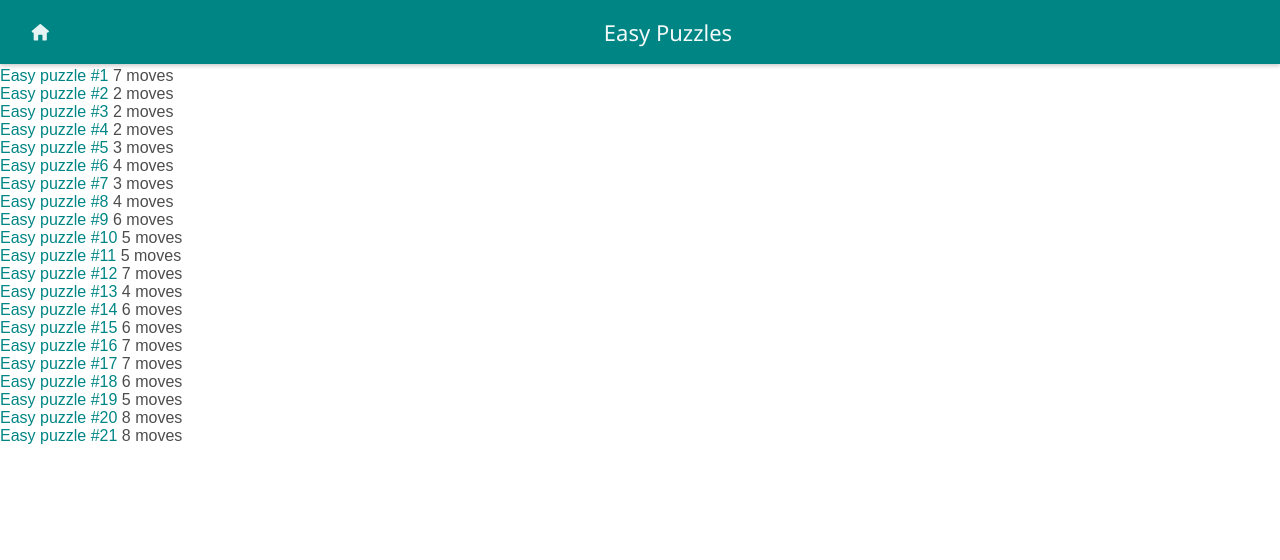
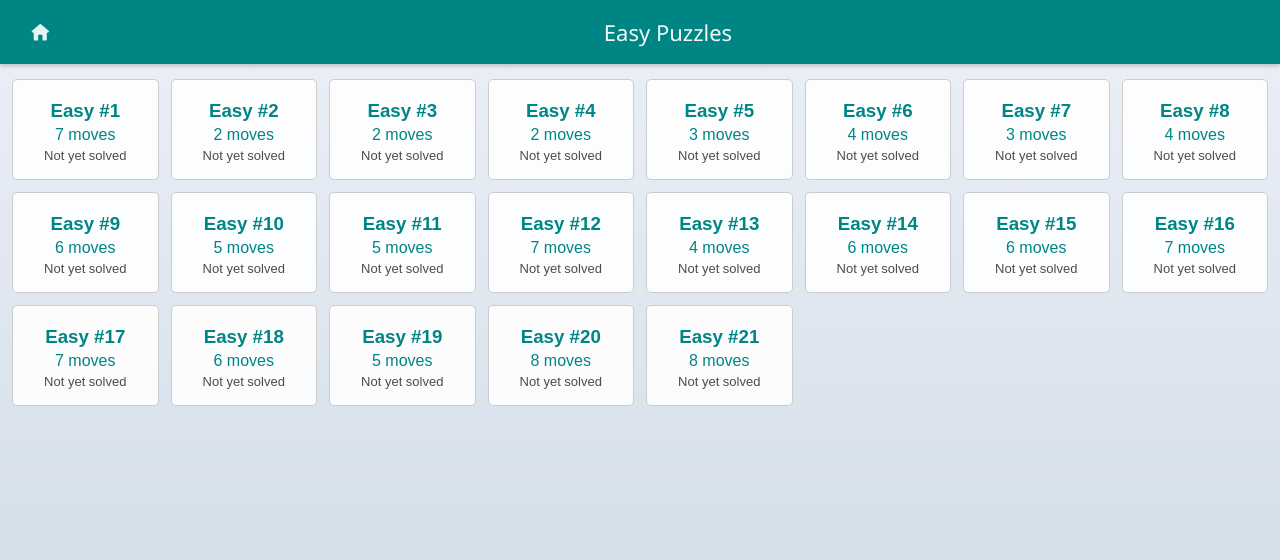
Before and after one commit to peterolson/Make-The-Cows-Come-Home, a SvelteKit app: page /easy in a window 1280 px wide. Shown: the top 560 px of the page. Built offline with nearby package versions, Linux system fonts and the light colour scheme.

Commit message:
layout niceties

```diff
--- a/src/lib/puzzle/Puzzle.svelte
+++ b/src/lib/puzzle/Puzzle.svelte
@@ -311,7 +311,7 @@
 
 <style>
 	.cell {
-		background-color: #eee;
+		background-color: #fafafa;
 		position: absolute;
 		transition: background-color 0.5s;
 	}
--- a/src/lib/puzzle/PuzzleListNames.ts
+++ b/src/lib/puzzle/PuzzleListNames.ts
@@ -1,7 +1,7 @@
 export const difficulties = [
-	{ key: 'learn', name: 'Learn to play', prefix: 'Learning puzzle #' },
-	{ key: 'easy', name: 'Easy Puzzles', prefix: 'Easy puzzle #' },
-	{ key: 'moderate', name: 'Moderate Puzzles', prefix: 'Moderate puzzle #' },
-	{ key: 'hard', name: 'Hard Puzzles', prefix: 'Hard puzzle #' },
-	{ key: 'insane', name: 'iNsAnE Puzzles', prefix: 'iNsAnE puzzle #' }
+	{ key: 'learn', name: 'Learn to play', prefix: 'Tutorial #' },
+	{ key: 'easy', name: 'Easy Puzzles', prefix: 'Easy #' },
+	{ key: 'moderate', name: 'Moderate Puzzles', prefix: 'Moderate #' },
+	{ key: 'hard', name: 'Hard Puzzles', prefix: 'Hard #' },
+	{ key: 'insane', name: 'iNsAnE Puzzles', prefix: 'iNsAnE #' }
 ];
--- a/src/lib/ui/Button.svelte
+++ b/src/lib/ui/Button.svelte
@@ -28,7 +28,8 @@
 
 	button[disabled] {
 		cursor: not-allowed;
-		background-color: #ccc;
+		background-color: #85b6b6;
+		opacity: 0.5;
 	}
 
 	button img {
--- a/src/routes/[difficulty]/+page.svelte
+++ b/src/routes/[difficulty]/+page.svelte
@@ -18,9 +18,47 @@
 	</slot>
 </Header>
 
-{#each data.puzzleList as puzzle, i}
-	<div>
-		<a href="/{data.key}/{puzzle.board}">{data.prefix}{i + 1}</a>
-		{puzzle.board.split('~')[0]} moves
-	</div>
-{/each}
+<div class="grid">
+	{#each data.puzzleList as puzzle, i}
+		<a href="/{data.key}/{puzzle.board}">
+			<div>
+				<h3>{data.prefix}{i + 1}</h3>
+				{puzzle.board.split('~')[0]} moves
+				<div class="description">Not yet solved</div>
+			</div>
+		</a>
+	{/each}
+</div>
+
+<style>
+	.grid {
+		display: grid;
+		grid-template-columns: repeat(auto-fill, minmax(130px, 1fr));
+		grid-gap: 12px;
+		padding: 12px;
+	}
+
+	.grid > a {
+		display: block;
+		padding: 1rem;
+		border: 1px solid #ccc;
+		border-radius: 5px;
+		background-color: rgba(255, 255, 255, 0.9);
+		text-align: center;
+		text-decoration: none;
+	}
+
+	.grid > a:hover {
+		background-color: rgba(255, 255, 255, 0.5);
+	}
+
+	h3 {
+		margin: 4px;
+	}
+
+	.description {
+		color: rgba(0, 0, 0, 0.7);
+		margin-top: 4px;
+		font-size: small;
+	}
+</style>
--- a/src/routes/styles.css
+++ b/src/routes/styles.css
@@ -18,6 +18,7 @@
 
 body {
 	min-height: 100vh;
+	background-image: linear-gradient(var(--color-bg-2), var(--color-bg-0));
 	margin: 0;
 }
 
```
